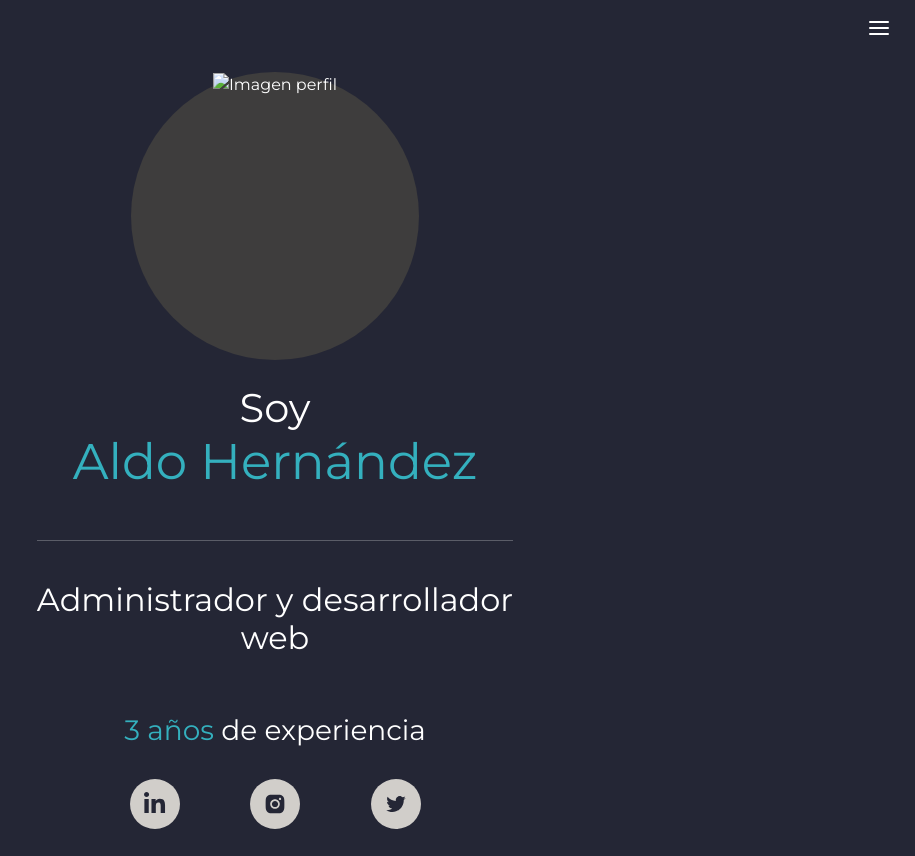
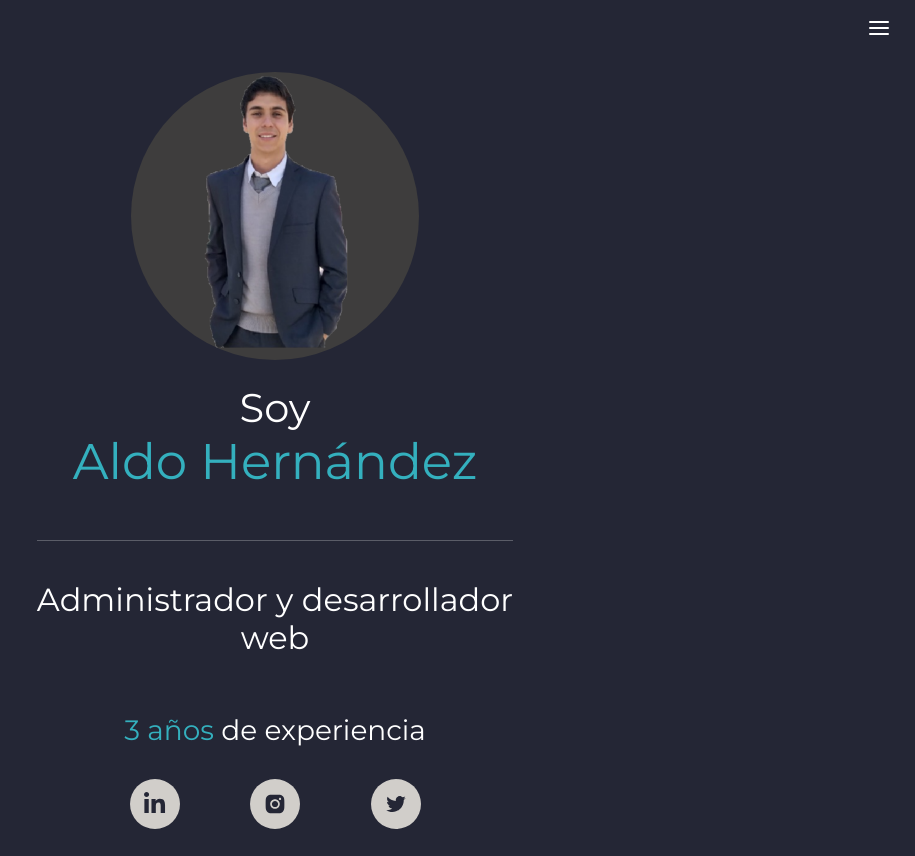
Before and after one commit to AldoHer87/Portafolio, a plain HTML site: page index.html in a window 1280 px wide. Shown: the top 856 px of the page, without its empty margins (365-1280 px from the left). Drawn offline with nearby package versions, Linux system fonts and the light colour scheme; files whose address does not match are found by name.

Commit message:
Cambios2

```diff
--- a/index.html
+++ b/index.html
@@ -23,7 +23,7 @@
             <section class="header-information">
                 <div class="circle">
                     <div class="header-image">
-                    <img class="profile-photo" src="../proyecto/Iconos/foto-perfil.png" alt="Imagen perfil">
+                    <img class="profile-photo" src="./Iconos/foto-perfil.png" alt="Imagen perfil">
                     </div>
                 </div>
                 <br>
```
